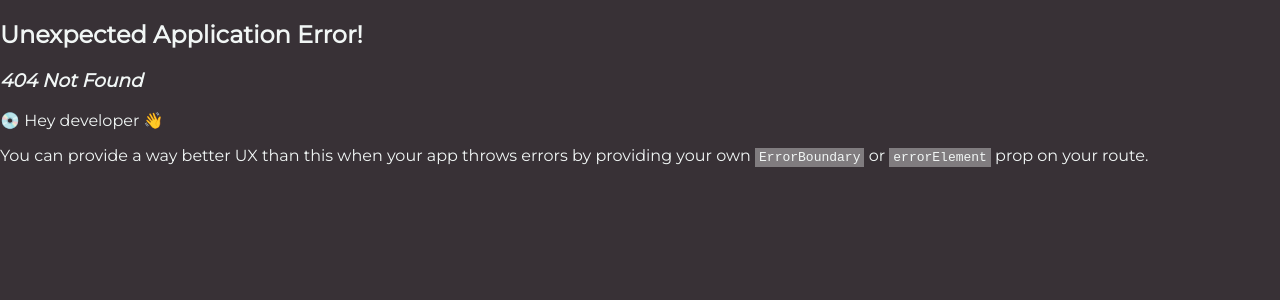
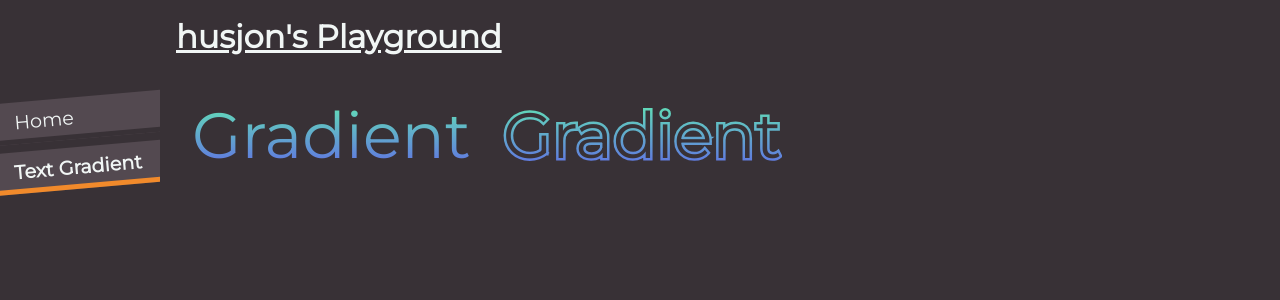
Before and after one commit to husjon/playground, a React (Vite) app: page /text-gradient in a window 1280 px wide. Before the commit this address had no page. Shown: the top 300 px of the page. Built offline with nearby package versions, Linux system fonts and the light colour scheme.

Commit message:
initial text gradients

```diff
--- a/src/components/Sidebar.tsx
+++ b/src/components/Sidebar.tsx
@@ -5,6 +5,7 @@ export function Sidebar() {
     <>
       <div className="Sidebar">
         <MenuItem to="/" label="Home" />
+        <MenuItem to="text-gradient" label="Text Gradient" />
       </div>
     </>
   );
--- /dev/null
+++ b/src/components/TextGradients/TextGradients.scss
@@ -0,0 +1,22 @@
+.TextGradients {
+  > * {
+    margin: 0;
+    background: linear-gradient(#62eeb1, #6065e8);
+    display: inline;
+    margin: 0.25em;
+  }
+
+  font-size: 4rem;
+
+  .gradient1 {
+    background-clip: text;
+    -webkit-text-fill-color: transparent;
+  }
+  .gradient2 {
+    background-clip: text;
+    -webkit-text-fill-color: #383136;
+    -webkit-text-stroke-color: transparent;
+
+    -webkit-text-stroke: 5px rgba(0, 0, 0, 0);
+  }
+}
--- /dev/null
+++ b/src/components/TextGradients/TextGradients.tsx
@@ -0,0 +1,10 @@
+import "./TextGradients.scss";
+
+export function TextGradients() {
+  return (
+    <div className="TextGradients">
+      <p className="gradient1">Gradient</p>
+      <p className="gradient2">Gradient</p>
+    </div>
+  );
+}
--- a/src/router.tsx
+++ b/src/router.tsx
@@ -1,11 +1,15 @@
 import { createBrowserRouter } from "react-router-dom";
 import App from "./App";
 import { LandingPage } from "./components/LandingPage";
+import { TextGradients } from "./components/TextGradients/TextGradients";
 
 export const router = createBrowserRouter([
   {
     path: "/",
     element: <App />,
-    children: [{ path: "", element: <LandingPage /> }],
+    children: [
+      { path: "", element: <LandingPage /> },
+      { path: "text-gradient", element: <TextGradients /> },
+    ],
   },
 ]);
```
